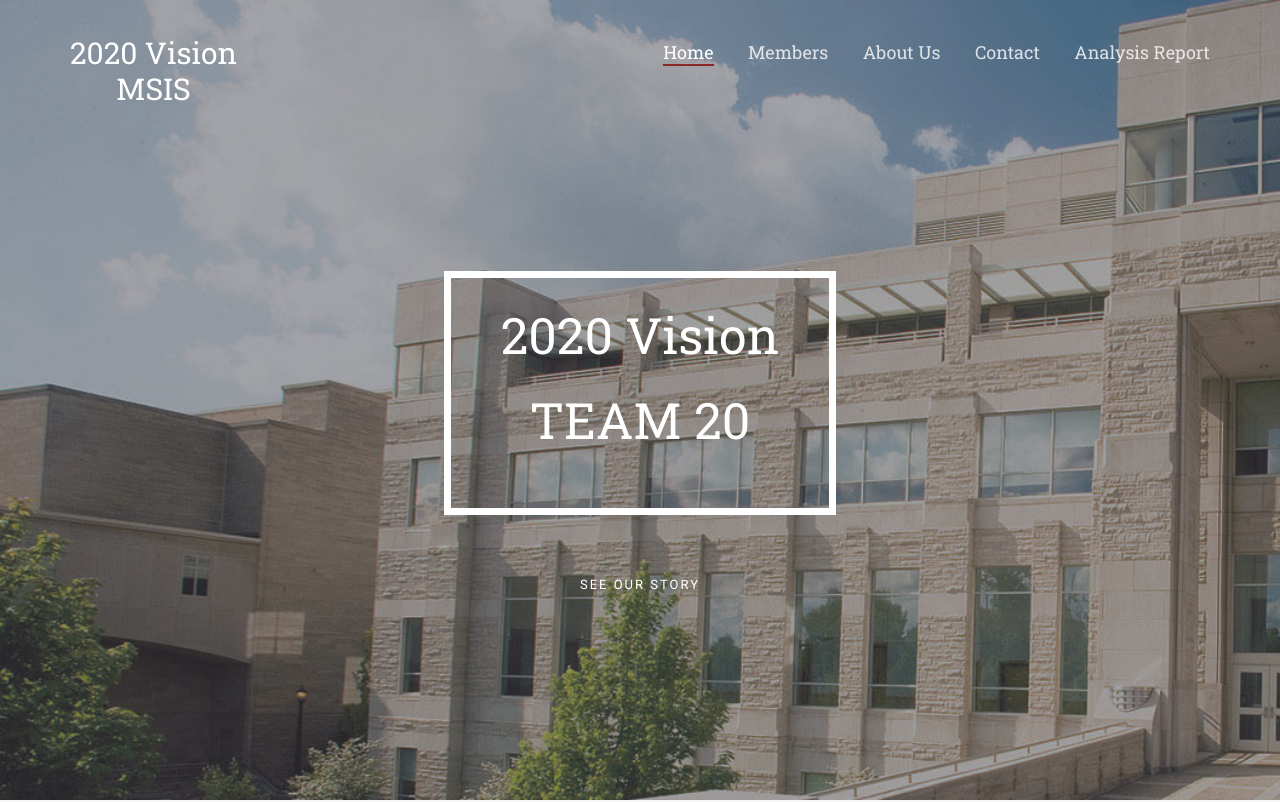
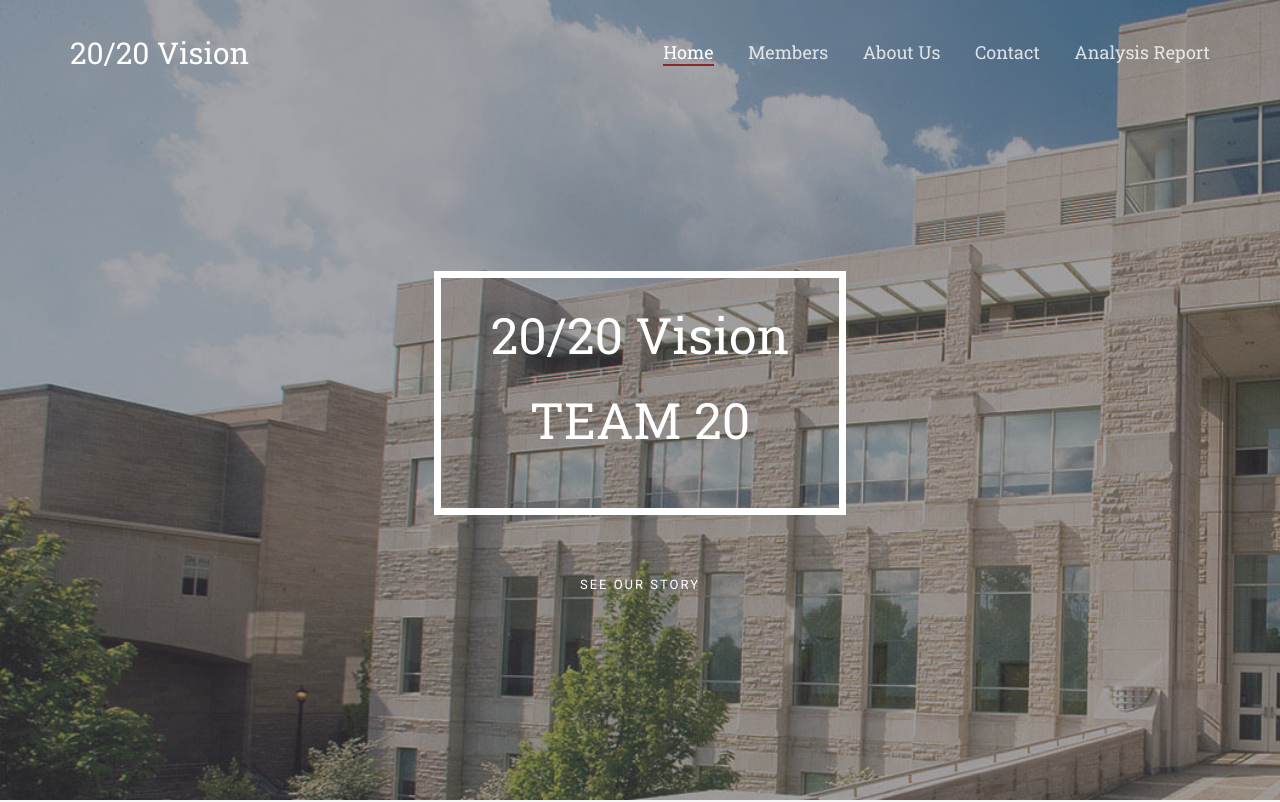
Before and after one commit to stankoc/stankoc.github.io, a plain HTML site: page index.html in a window 1280 px wide. Shown: the top 802 px of the page. Drawn offline with Linux system fonts and the light colour scheme; files whose address does not match are found by name.

Commit message:
Updated Home Page
Fixed the 2020s

```diff
--- a/index.html
+++ b/index.html
@@ -7,7 +7,7 @@
 	<head>
 	<meta charset="utf-8">
 	<meta http-equiv="X-UA-Compatible" content="IE=edge">
-	<title>2020 Vision</title>
+	<title>20/20 Vision</title>
 	<meta name="viewport" content="width=device-width, initial-scale=1">
 	<meta name="description" content="" />
 	<meta name="keywords" content="" />
@@ -57,9 +57,7 @@
 			<div id="fh5co-logo">
 				<a href="index.html">
 				<p>
-				2020 Vision
-				<br>
-				MSIS
+				20/20 Vision
 				</p>
 				<span></span></a>
 			</div>
@@ -86,7 +84,7 @@
 						<div class="row text-center">
 							<h1 class="animate-box">
 							<p>
-							2020 Vision
+							20/20 Vision
 							</p>
 							<p>
 							TEAM 20
@@ -194,7 +192,7 @@
 							<h2>Our Mission</h2>
 							<span class="fh5co-meta"></span>
 							<p>
-							<h3 style="color: darkgrey;">Delivering Impactful Work Products, While Growing as Teammates and Leaders.
+							<h3 style="color: darkgrey;">Delivering impactful work products, while growing as teammates and leaders.
 							</h3>
 							</p>
 						</div>
```
